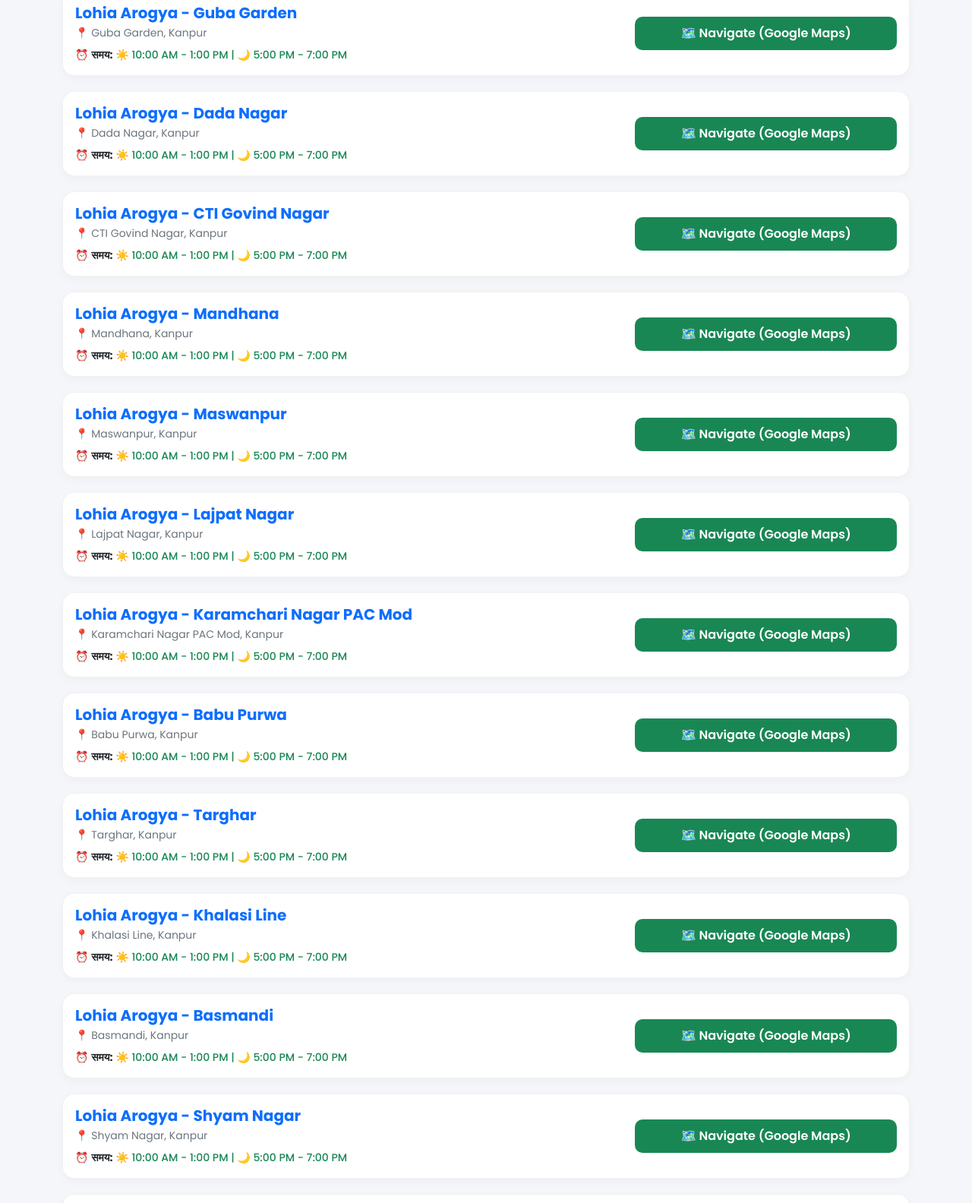
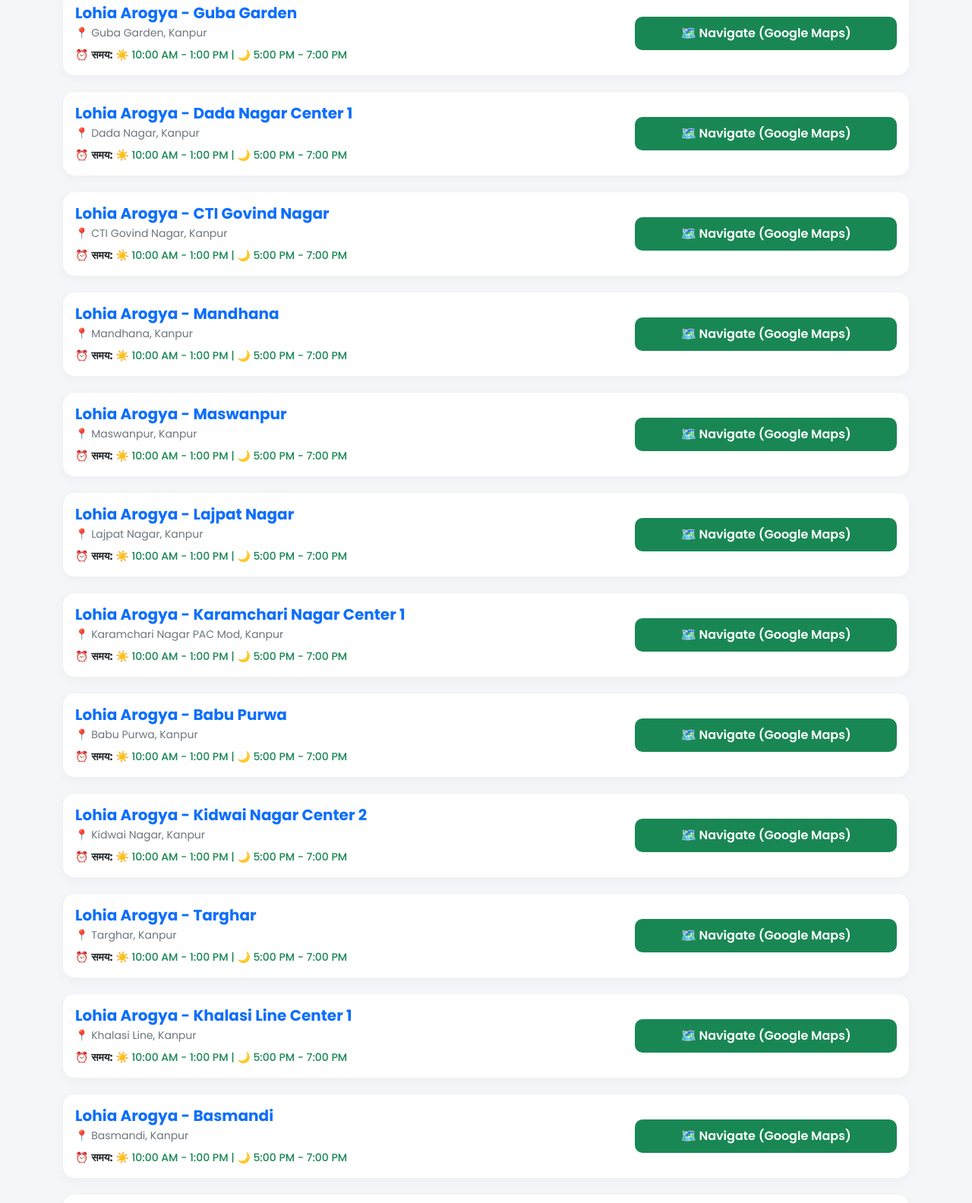
Before and after one commit to lakshyasahu58-crypto/lohia, a plain HTML site: page index.html in a window 1280 px wide. Shown: the part 1183-2767 px from the top of the page at 76% size. Drawn offline with nearby package versions, Linux system fonts and the light colour scheme.

Commit message:
index.html

```diff
--- a/index.html
+++ b/index.html
@@ -1,4 +1,3 @@
-
 <!DOCTYPE html>
 <html lang="en">
 <head>
@@ -103,38 +102,51 @@
     </div>
 
     <script>
-        // Database with all 24 clinics
-        // Note: I added the real names and maps links you provided.
-        // Please update the 'address', 'lat', and 'lng' for the new ones when you get time!
+        // Consolidated Database with all 35 clinics
+        // (Originals + First Additions + New Additions)
         const clinicsData = [
-            { name: "Lohia Arogya - Barra", address: "📍 Near Andha Kua Chauraha, Barra, Kanpur", timings: "☀️ 10:00 AM - 1:00 PM | 🌙 5:00 PM - 7:00 PM", mapsUrl: "https://maps.google.com/?q=Barra+Kanpur", lat: 26.4190, lng: 80.3060 },
+            { name: "Lohia Arogya - Barra Center 1", address: "📍 Near Andha Kua Chauraha, Barra, Kanpur", timings: "☀️ 10:00 AM - 1:00 PM | 🌙 5:00 PM - 7:00 PM", mapsUrl: "https://maps.google.com/?q=Barra+Kanpur", lat: 26.4190, lng: 80.3060 },
             { name: "Lohia Arogya - Kakadeo", address: "📍 117/N/68, Near Devki Cinema Chauraha, Kakadeo, Kanpur", timings: "☀️ 09:00 AM - 12:00 PM | 🌙 4:00 PM - 6:00 PM", mapsUrl: "https://maps.google.com/?q=Kakadeo+Kanpur", lat: 26.4786, lng: 80.3015 },
-            { name: "Lohia Arogya - Kidwai Nagar", address: "📍 Plot 42, Near Deep Cinema Square, Kidwai Nagar, Kanpur", timings: "☀️ 10:00 AM - 1:00 PM | 🌙 5:00 PM - 7:00 PM", mapsUrl: "https://maps.app.goo.gl/T9LRHpfcE9kV2nxJ9", lat: 26.4312, lng: 80.3374 },
+            { name: "Lohia Arogya - Kidwai Nagar Center 1", address: "📍 Plot 42, Near Deep Cinema Square, Kidwai Nagar, Kanpur", timings: "☀️ 10:00 AM - 1:00 PM | 🌙 5:00 PM - 7:00 PM", mapsUrl: "https://maps.app.goo.gl/T9LRHpfcE9kV2nxJ9", lat: 26.4312, lng: 80.3374 },
             { name: "Lohia Arogya - Panki", address: "📍 Sector 3, Near Main Panki Temple Road, Kanpur", timings: "☀️ 09:00 AM - 01:00 PM (Sunday Closed)", mapsUrl: "https://maps.google.com/?q=Panki+Kanpur", lat: 26.4770, lng: 80.2443 },
             { name: "Lohia Arogya - Jajmau", address: "📍 Near Lal Bangla Market, Asharfabad Road, Jajmau, Kanpur", timings: "☀️ 10:00 AM - 02:00 PM", mapsUrl: "https://maps.google.com/?q=Jajmau+Kanpur", lat: 26.4604, lng: 80.3934 },
             { name: "Lohia Arogya - Nankari", address: "📍 Nankari, Kanpur", timings: "☀️ 10:00 AM - 1:00 PM | 🌙 5:00 PM - 7:00 PM", mapsUrl: "https://maps.app.goo.gl/8gH4pBZjMwtp1qer8", lat: 26.5050, lng: 80.2500 },
             { name: "Lohia Arogya - Guba Garden", address: "📍 Guba Garden, Kanpur", timings: "☀️ 10:00 AM - 1:00 PM | 🌙 5:00 PM - 7:00 PM", mapsUrl: "https://maps.app.goo.gl/sFdvs8b4bC7t2V6e6", lat: 26.5000, lng: 80.2600 },
-            { name: "Lohia Arogya - Dada Nagar", address: "📍 Dada Nagar, Kanpur", timings: "☀️ 10:00 AM - 1:00 PM | 🌙 5:00 PM - 7:00 PM", mapsUrl: "https://maps.app.goo.gl/mMCxgfoNaWJs1Tyq6", lat: 26.4370, lng: 80.3010 },
+            { name: "Lohia Arogya - Dada Nagar Center 1", address: "📍 Dada Nagar, Kanpur", timings: "☀️ 10:00 AM - 1:00 PM | 🌙 5:00 PM - 7:00 PM", mapsUrl: "https://maps.app.goo.gl/mMCxgfoNaWJs1Tyq6", lat: 26.4370, lng: 80.3010 },
             { name: "Lohia Arogya - CTI Govind Nagar", address: "📍 CTI Govind Nagar, Kanpur", timings: "☀️ 10:00 AM - 1:00 PM | 🌙 5:00 PM - 7:00 PM", mapsUrl: "https://maps.app.goo.gl/QJJyQqLwPgYDWoke6", lat: 26.4420, lng: 80.3160 },
             { name: "Lohia Arogya - Mandhana", address: "📍 Mandhana, Kanpur", timings: "☀️ 10:00 AM - 1:00 PM | 🌙 5:00 PM - 7:00 PM", mapsUrl: "https://maps.app.goo.gl/otLQX3kxzg2ompts8", lat: 26.5400, lng: 80.2000 },
             { name: "Lohia Arogya - Maswanpur", address: "📍 Maswanpur, Kanpur", timings: "☀️ 10:00 AM - 1:00 PM | 🌙 5:00 PM - 7:00 PM", mapsUrl: "https://maps.app.goo.gl/Qtrh2Wg192dSJbGq7", lat: 26.4800, lng: 80.2800 },
             { name: "Lohia Arogya - Lajpat Nagar", address: "📍 Lajpat Nagar, Kanpur", timings: "☀️ 10:00 AM - 1:00 PM | 🌙 5:00 PM - 7:00 PM", mapsUrl: "https://maps.app.goo.gl/fU8ZGbTryNMaJTfK8", lat: 26.4630, lng: 80.3150 },
-            { name: "Lohia Arogya - Karamchari Nagar PAC Mod", address: "📍 Karamchari Nagar PAC Mod, Kanpur", timings: "☀️ 10:00 AM - 1:00 PM | 🌙 5:00 PM - 7:00 PM", mapsUrl: "https://maps.app.goo.gl/JBZqAW4vrm8cXX127", lat: 26.4600, lng: 80.2850 },
+            { name: "Lohia Arogya - Karamchari Nagar Center 1", address: "📍 Karamchari Nagar PAC Mod, Kanpur", timings: "☀️ 10:00 AM - 1:00 PM | 🌙 5:00 PM - 7:00 PM", mapsUrl: "https://maps.app.goo.gl/JBZqAW4vrm8cXX127", lat: 26.4600, lng: 80.2850 },
             { name: "Lohia Arogya - Babu Purwa", address: "📍 Babu Purwa, Kanpur", timings: "☀️ 10:00 AM - 1:00 PM | 🌙 5:00 PM - 7:00 PM", mapsUrl: "https://maps.app.goo.gl/2PfYUt9ZAkYz3ci66", lat: 26.4350, lng: 80.3420 },
+            { name: "Lohia Arogya - Kidwai Nagar Center 2", address: "📍 Kidwai Nagar, Kanpur", timings: "☀️ 10:00 AM - 1:00 PM | 🌙 5:00 PM - 7:00 PM", mapsUrl: "https://maps.app.goo.gl/T9LRHpfcE9kV2nxJ9", lat: 26.4320, lng: 80.3390 },
             { name: "Lohia Arogya - Targhar", address: "📍 Targhar, Kanpur", timings: "☀️ 10:00 AM - 1:00 PM | 🌙 5:00 PM - 7:00 PM", mapsUrl: "https://maps.app.goo.gl/i1z731ws8FhZ8AGh6", lat: 26.4650, lng: 80.3500 },
-            { name: "Lohia Arogya - Khalasi Line", address: "📍 Khalasi Line, Kanpur", timings: "☀️ 10:00 AM - 1:00 PM | 🌙 5:00 PM - 7:00 PM", mapsUrl: "https://maps.app.goo.gl/YG6Q55EL5qUuTd5B6", lat: 26.4750, lng: 80.3350 },
+            { name: "Lohia Arogya - Khalasi Line Center 1", address: "📍 Khalasi Line, Kanpur", timings: "☀️ 10:00 AM - 1:00 PM | 🌙 5:00 PM - 7:00 PM", mapsUrl: "https://maps.app.goo.gl/YG6Q55EL5qUuTd5B6", lat: 26.4750, lng: 80.3350 },
             { name: "Lohia Arogya - Basmandi", address: "📍 Basmandi, Kanpur", timings: "☀️ 10:00 AM - 1:00 PM | 🌙 5:00 PM - 7:00 PM", mapsUrl: "https://maps.app.goo.gl/jJt8D2UgAVPUDcsG7", lat: 26.4550, lng: 80.3400 },
             { name: "Lohia Arogya - Shyam Nagar", address: "📍 Shyam Nagar, Kanpur", timings: "☀️ 10:00 AM - 1:00 PM | 🌙 5:00 PM - 7:00 PM", mapsUrl: "https://maps.app.goo.gl/8HypmuT1GfqF7Dni9", lat: 26.4250, lng: 80.3700 },
             { name: "Lohia Arogya - Juhi Kalan", address: "📍 Juhi Kalan, Kanpur", timings: "☀️ 10:00 AM - 1:00 PM | 🌙 5:00 PM - 7:00 PM", mapsUrl: "https://maps.app.goo.gl/tu45X4GeawNPeJfe7", lat: 26.4400, lng: 80.3300 },
-            { name: "Lohia Arogya - Srinagar", address: "📍 Srinagar, Kanpur", timings: "☀️ 10:00 AM - 1:00 PM | 🌙 5:00 PM - 7:00 PM", mapsUrl: "https://maps.app.goo.gl/6oWqBGYha4DwvkvJ6", lat: 26.4500, lng: 80.3300 },
+            { name: "Lohia Arogya - Srinagar Center 1", address: "📍 Srinagar, Kanpur", timings: "☀️ 10:00 AM - 1:00 PM | 🌙 5:00 PM - 7:00 PM", mapsUrl: "https://maps.app.goo.gl/6oWqBGYha4DwvkvJ6", lat: 26.4500, lng: 80.3300 },
             { name: "Lohia Arogya - Gumti 5", address: "📍 Gumti No. 5, Kanpur", timings: "☀️ 10:00 AM - 1:00 PM | 🌙 5:00 PM - 7:00 PM", mapsUrl: "https://maps.app.goo.gl/rnashuSKK1oVSrSt9", lat: 26.4680, lng: 80.3180 },
             { name: "Lohia Arogya - Yashoda Nagar", address: "📍 Yashoda Nagar, Kanpur", timings: "☀️ 10:00 AM - 1:00 PM | 🌙 5:00 PM - 7:00 PM", mapsUrl: "https://maps.app.goo.gl/MFvo6d28QgNbXCjV9", lat: 26.4100, lng: 80.3450 },
-            { name: "Lohia Arogya - Usmanpur", address: "📍 Usmanpur, Kanpur", timings: "☀️ 10:00 AM - 1:00 PM | 🌙 5:00 PM - 7:00 PM", mapsUrl: "https://maps.app.goo.gl/n51xoF29ytDWjxXT8", lat: 26.4350, lng: 80.3200 }
+            { name: "Lohia Arogya - Usmanpur", address: "📍 Usmanpur, Kanpur", timings: "☀️ 10:00 AM - 1:00 PM | 🌙 5:00 PM - 7:00 PM", mapsUrl: "https://maps.app.goo.gl/n51xoF29ytDWjxXT8", lat: 26.4350, lng: 80.3200 },
+
+            // --- NEW ADDITIONS INJECTED HERE ---
+            { name: "Lohia Arogya - Barra Center 2", address: "📍 Barra 4, Kanpur", timings: "☀️ 10:00 AM - 1:00 PM | 🌙 5:00 PM - 7:00 PM", mapsUrl: "https://maps.app.goo.gl/L4AZ3gkcQTNuXqNg6", lat: 26.4150, lng: 80.3020 },
+            { name: "Lohia Arogya - Khalasi Line Center 2", address: "📍 Khalasi Line, Kanpur", timings: "☀️ 10:00 AM - 1:00 PM | 🌙 5:00 PM - 7:00 PM", mapsUrl: "https://maps.app.goo.gl/ycD3Nc382jDKx6iz6", lat: 26.4740, lng: 80.3340 },
+            { name: "Lohia Arogya - Nirmala Nagar", address: "📍 Nirmala Nagar, Kanpur", timings: "☀️ 10:00 AM - 1:00 PM | 🌙 5:00 PM - 7:00 PM", mapsUrl: "https://maps.app.goo.gl/ZR4nggZud9LZDZV48", lat: 26.4220, lng: 80.2900 },
+            { name: "Lohia Arogya - Jaraouli", address: "📍 Jaraouli, Kanpur", timings: "☀️ 10:00 AM - 1:00 PM | 🌙 5:00 PM - 7:00 PM", mapsUrl: "https://maps.app.goo.gl/siBSH6HSUxkY179V9", lat: 26.3980, lng: 80.2950 },
+            { name: "Lohia Arogya - Mangla Vihar", address: "📍 Mangla Vihar, Kanpur", timings: "☀️ 10:00 AM - 1:00 PM | 🌙 5:00 PM - 7:00 PM", mapsUrl: "https://maps.app.goo.gl/xH7AN2BV2txvXkDk6", lat: 26.4120, lng: 80.3550 },
+            { name: "Lohia Arogya - Koyla Nagar", address: "📍 Koyla Nagar, Kanpur", timings: "☀️ 10:00 AM - 1:00 PM | 🌙 5:00 PM - 7:00 PM", mapsUrl: "https://maps.app.goo.gl/kPH86LZkdHyXL5y57", lat: 26.4210, lng: 80.3950 },
+            { name: "Lohia Arogya - Karamchari Nagar Center 2", address: "📍 Karamchari Nagar, Kanpur", timings: "☀️ 10:00 AM - 1:00 PM | 🌙 5:00 PM - 7:00 PM", mapsUrl: "https://maps.app.goo.gl/ZcJg6McpX3xugyLC8", lat: 26.4590, lng: 80.2840 },
+            { name: "Lohia Arogya - Rajapurwa", address: "📍 Rajapurwa, Kanpur", timings: "☀️ 10:00 AM - 1:00 PM | 🌙 5:00 PM - 7:00 PM", mapsUrl: "https://maps.app.goo.gl/XKdXFpardjiViiUc7", lat: 26.4650, lng: 80.3220 },
+            { name: "Lohia Arogya - Dada Nagar Center 2", address: "📍 Dada Nagar, Kanpur", timings: "☀️ 10:00 AM - 1:00 PM | 🌙 5:00 PM - 7:00 PM", mapsUrl: "https://maps.app.goo.gl/KxQtH8FiUhcSumVJ7", lat: 26.4380, lng: 80.3020 },
+            { name: "Lohia Arogya - Tatya Tope Nagar", address: "📍 Tatya Tope Nagar, Kanpur", timings: "☀️ 10:00 AM - 1:00 PM | 🌙 5:00 PM - 7:00 PM", mapsUrl: "https://maps.app.goo.gl/H8EbZkoFmx3kpVpVA", lat: 26.4510, lng: 80.3090 },
+            { name: "Lohia Arogya - Shastri Nagar", address: "📍 Shastri Nagar, Kanpur", timings: "☀️ 10:00 AM - 1:00 PM | 🌙 5:00 PM - 7:00 PM", mapsUrl: "https://maps.app.goo.gl/vXcqN8UM1EQpzsG6A", lat: 26.4710, lng: 80.3110 }
         ];
 
-        // Math to calculate distance between GPS points
+        // Distance Calculator Math
         function calculateDistance(lat1, lon1, lat2, lon2) {
-            const R = 6371; // Earth radius in km
+            const R = 6371;
             const dLat = (lat2 - lat1) * Math.PI / 180;
             const dLon = (lon2 - lon1) * Math.PI / 180;
             const a =
@@ -144,7 +156,7 @@
             return R * c;
         }
 
-        // Display the clinics
+        // Render Cards View
         function renderClinics(userLat = null, userLng = null) {
             const container = document.getElementById("clinicsContainer");
             const countLabel = document.getElementById("resultsCount");
@@ -156,9 +168,8 @@
                 listToRender.forEach(clinic => {
                     clinic.distance = calculateDistance(userLat, userLng, clinic.lat, clinic.lng);
                 });
-                // Sort by closest distance
                 listToRender.sort((a, b) => a.distance - b.distance);
-                countLabel.innerHTML = "🟢 GPS Active: Showing nearest clinics to you.";
+                countLabel.innerHTML = "🟢 GPS Active: Showing nearest clinics to your position.";
             } else {
                 countLabel.innerText = `Showing all ${listToRender.length} clinics in Kanpur.`;
             }
@@ -191,7 +202,7 @@
             });
         }
 
-        // GPS Button Logic
+        // Location Detection Trigger
         function getLocation() {
             const countLabel = document.getElementById("resultsCount");
             if (navigator.geolocation) {
@@ -203,7 +214,7 @@
                         renderClinics(lat, lng);
                     },
                     (error) => {
-                        countLabel.innerText = "❌ GPS Error: Location access denied. Please check your browser settings.";
+                        countLabel.innerText = "❌ GPS Error: Location access denied. Please verify your smartphone settings.";
                     }
                 );
             } else {
@@ -211,7 +222,6 @@
             }
         }
 
-        // Load list when page opens
         window.onload = function() { renderClinics(); };
     </script>
 </body>
```
